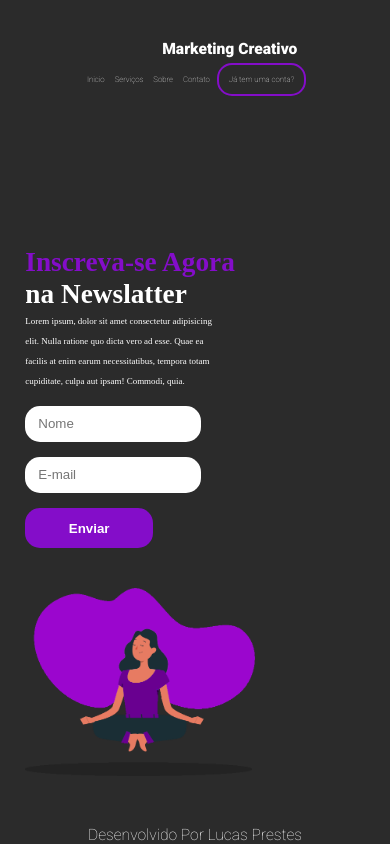
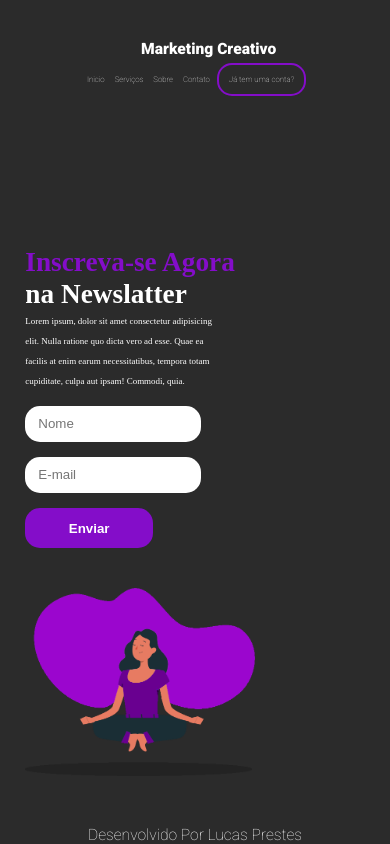
Before and after one commit to LucasP0/Lading-page, a plain HTML site: page index.html in a window 390 px wide. Drawn offline with Linux system fonts and the light colour scheme.

Commit message:
Atualização final

```diff
--- a/media.css
+++ b/media.css
@@ -49,7 +49,7 @@
         align-items: center;}
 
     h1
-        {margin-left: 10vh;
+        {
         font-size: 4vw;
         margin-bottom: 10px;}
     nav a
```
